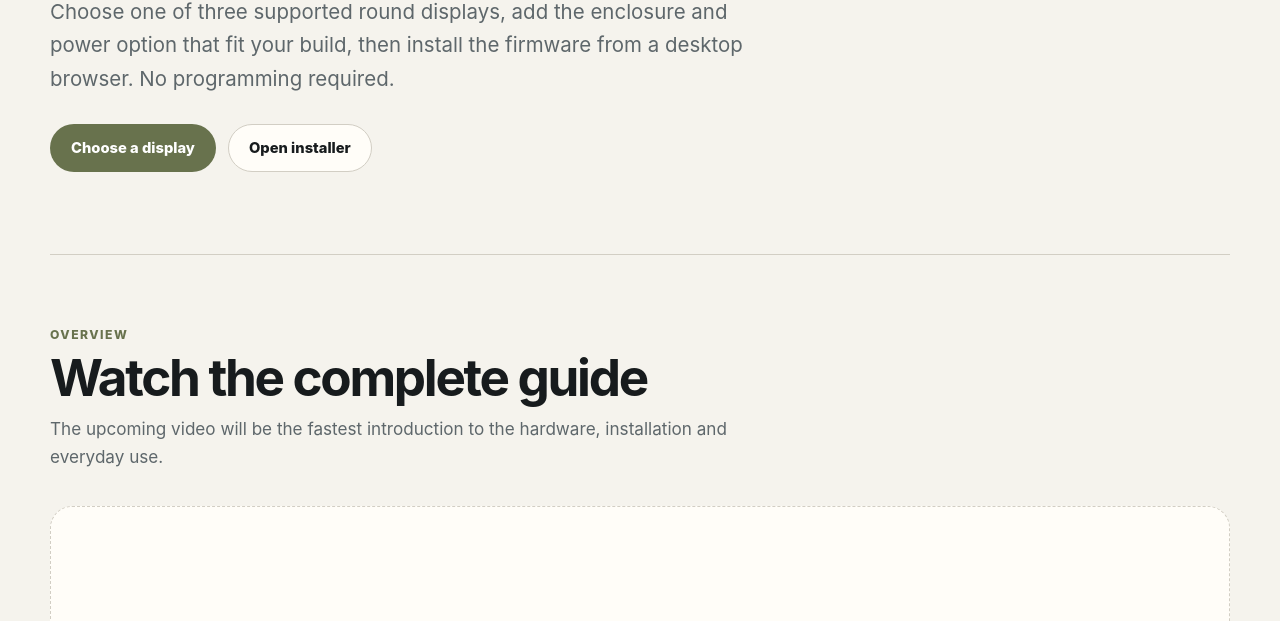
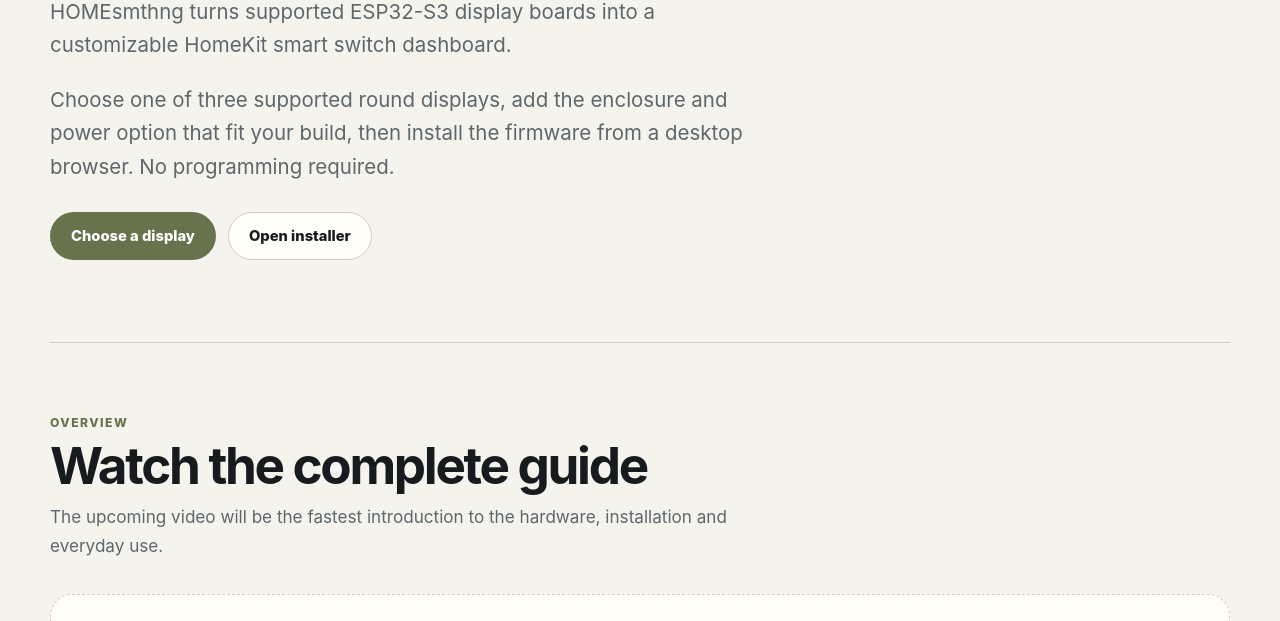
Before and after one commit to modsmthng/homesmthng, a website built with Vite: page web-flasher/guide/index.html in a window 1280 px wide. Shown: the part 479-1100 px from the top of the page. Built offline with nearby package versions, Linux system fonts and the light colour scheme.

Commit message:
update pictures

```diff
--- a/web-flasher/guide/index.html
+++ b/web-flasher/guide/index.html
@@ -25,6 +25,10 @@
       <section class="guide-hero" aria-labelledby="guide-title">
         <p class="eyebrow">Start here</p>
         <h1 id="guide-title">Build your HOMEsmthng display.</h1>
+        <p class="hero-copy">
+          HOMEsmthng turns supported ESP32-S3 display boards into a customizable HomeKit smart
+          switch dashboard.
+        </p>
         <p class="hero-copy">
           Choose one of three supported round displays, add the enclosure and power option that
           fit your build, then install the firmware from a desktop browser. No programming required.
```
Also changed, not shown: web-flasher/tests/guide-content.test.js (+10 -0 lines), web-flasher/public/guide/screenshots/web-overview.png.
